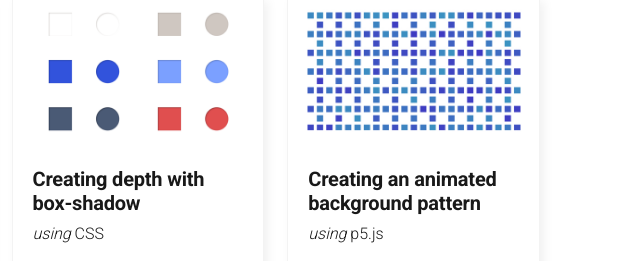
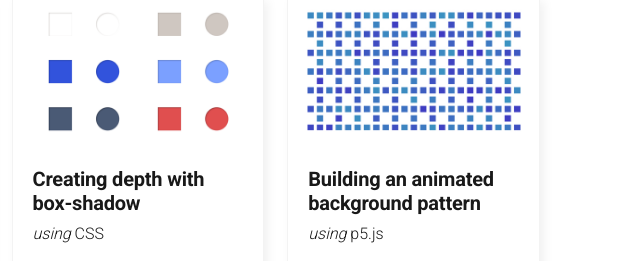
Before and after one commit to mavnyin88/mavnyin88.github.io, a website: page index.html in a window 1280 px wide. Shown: the part 2407-2668 px from the top of the page, 640-1280 px from the left. Drawn offline with Linux system fonts and the light colour scheme.

Commit message:
changed word creating to building

```diff
--- a/index.html
+++ b/index.html
@@ -175,7 +175,7 @@
                         <img src="img/patterns.jpg" alt="" class="smallcard__img">
                         <div class="u-padding-20">
                             <h3 class="smallcard__title">
-                                Creating an animated background pattern
+                                Building an animated background pattern
                             </h3>
                             <p class="smallcard__tech-text">
                                 <em>using</em> p5.js
```
